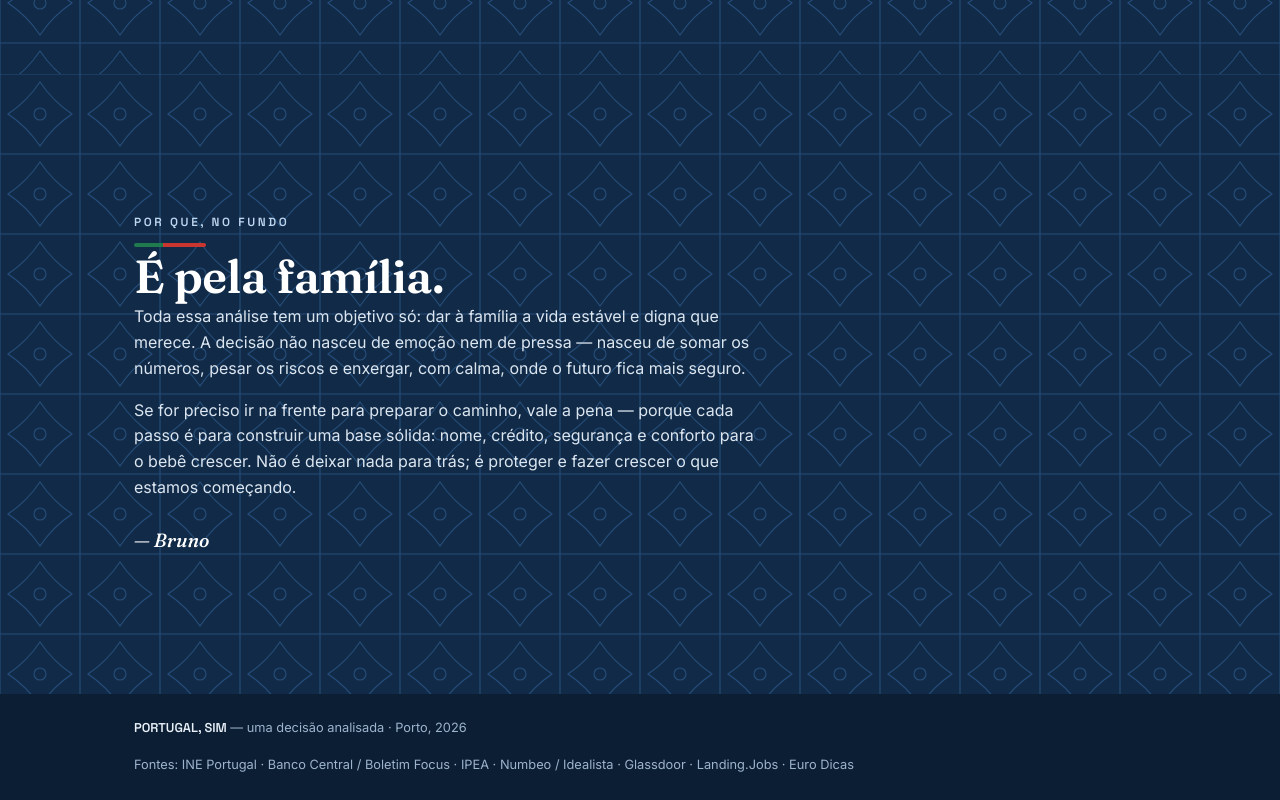
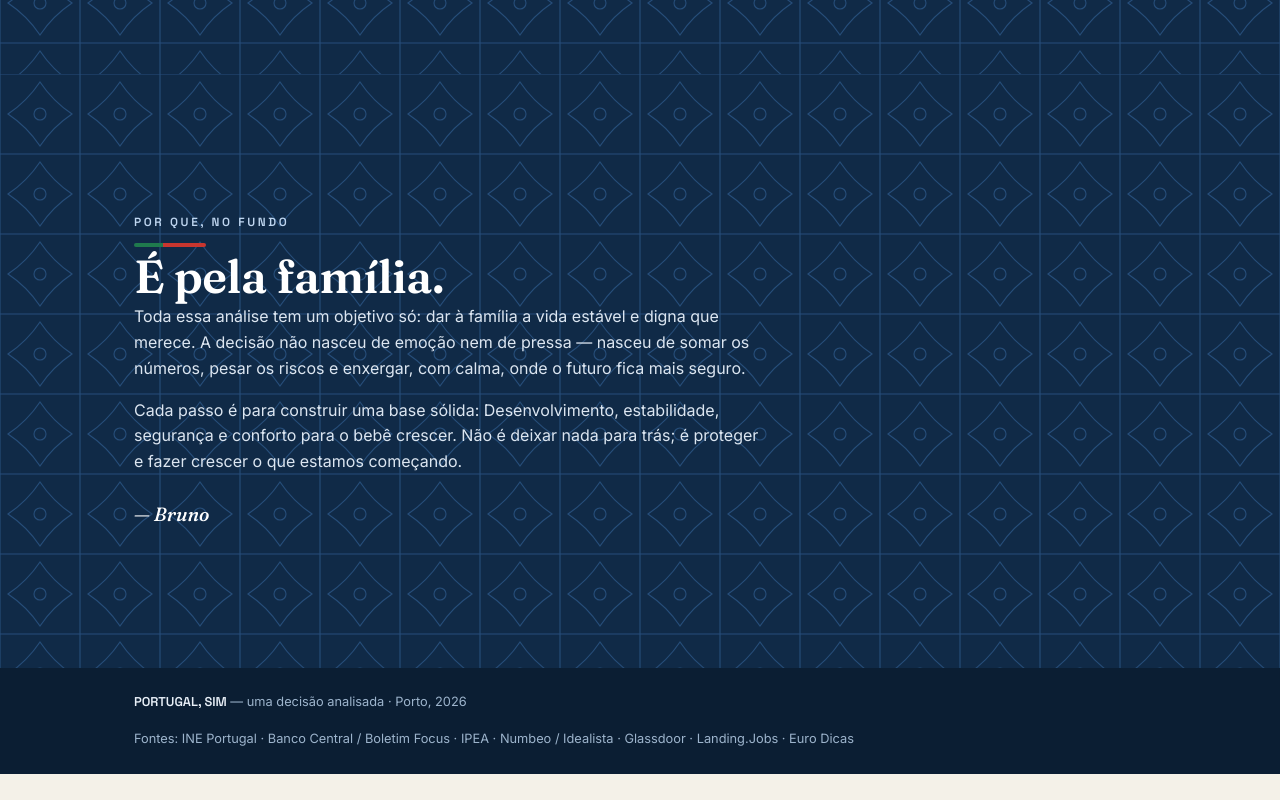
Before and after one commit to brunoqdf47/Portugal, a plain HTML site: page index.html in a window 1280 px wide. Shown: the part 10171-10971 px from the top of the page. After the commit the page ends 10945 px from the top, so only its background shows below. Drawn offline with Linux system fonts and the light colour scheme.

Commit message:
Revise paragraph for clarity and emphasis

```diff
--- a/index.html
+++ b/index.html
@@ -519,7 +519,7 @@
     <div class="flagbar" style="width:72px;margin:12px 0 4px"></div>
     <h2>É pela família.</h2>
     <p>Toda essa análise tem um objetivo só: dar à família a vida estável e digna que merece. A decisão não nasceu de emoção nem de pressa — nasceu de somar os números, pesar os riscos e enxergar, com calma, onde o futuro fica mais seguro.</p>
-    <p>Se for preciso ir na frente para preparar o caminho, vale a pena — porque cada passo é para construir uma base sólida: nome, crédito, segurança e conforto para o bebê crescer. Não é deixar nada para trás; é proteger e fazer crescer o que estamos começando.</p>
+    <p>Cada passo é para construir uma base sólida: Desenvolvimento, estabilidade, segurança e conforto para o bebê crescer. Não é deixar nada para trás; é proteger e fazer crescer o que estamos começando.</p>
     <div class="sign">— Bruno</div>
   </div>
 </section>
```
